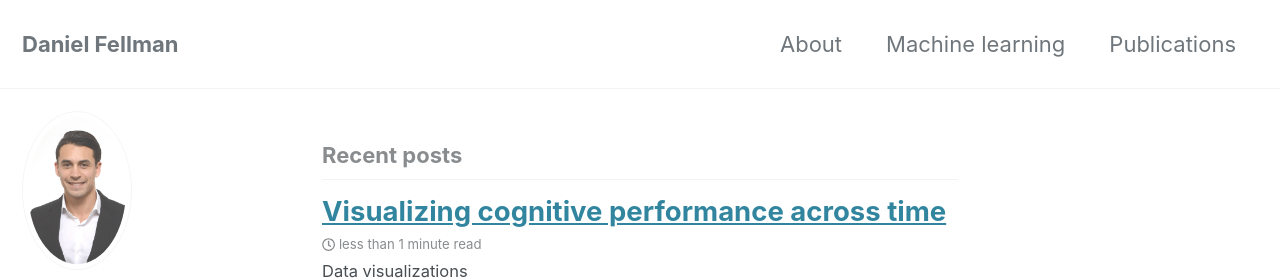
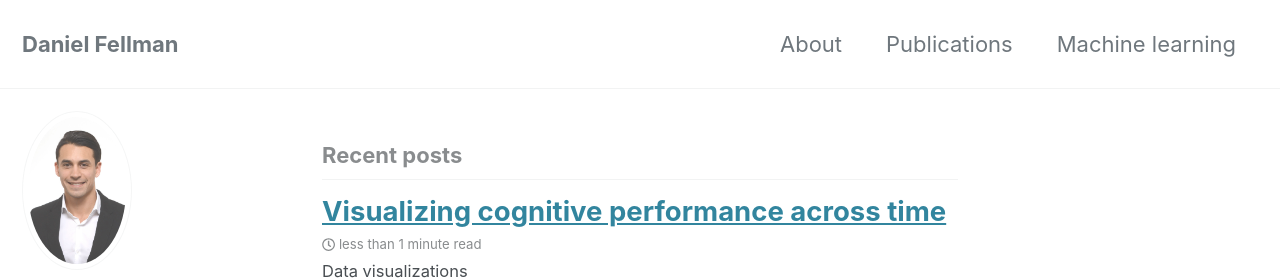
Before and after one commit to danielfellman/df.github.io, a Jekyll site: the page built from index.html, in a window 1280 px wide and 900 px high. Shown: the top 280 px of the window. Built offline with Jekyll 4.4.1, drawn with Linux system fonts in a browser that asks for light colours; cached includes are drawn as plain includes; nearby versions of some CDN libraries; the list of posts is cut into pages by our own code; part of the change alters nothing that is shown.

```diff
--- a/_data/navigation.yml
+++ b/_data/navigation.yml
@@ -2,10 +2,11 @@
 main:
   - title: "About"
     url: /about/
+  - title: "Publications"
+    url: /publ/
   - title: "Machine learning"
     url: /machine-learning/
-  - title: "Publications"
-    url: /publ/
+
 
   # - title: "About"
   #   url: https://mmistakes.github.io/minimal-mistakes/about/
```
